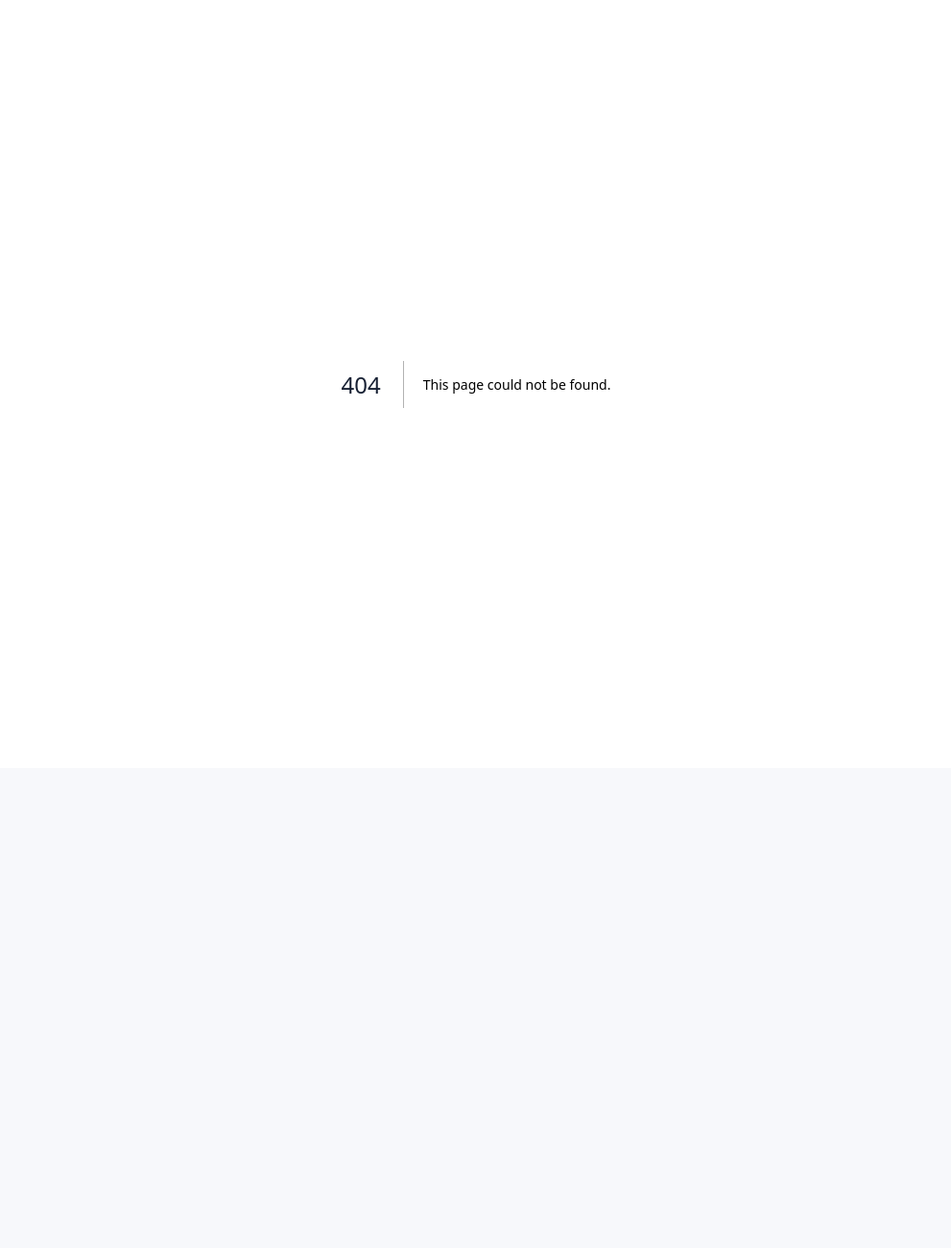
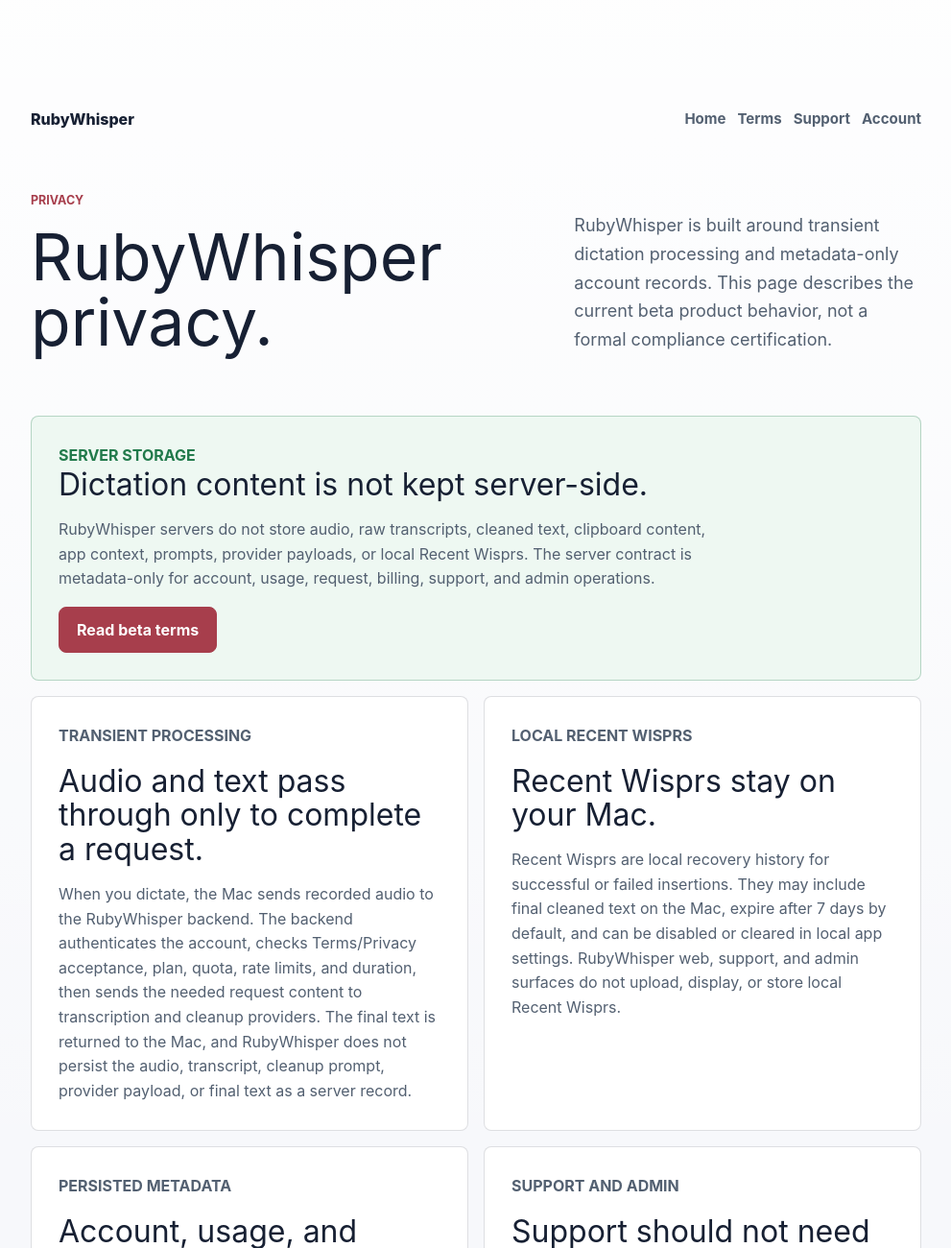
Before and after one commit to brandonnshore/rubywispr-, a Next.js app in the folder apps/web/: page /privacy in a window 1280 px wide. Before the commit this address had no page. Shown: the top 1300 px of the page at 96% size, without its empty margins (144-1135 px from the left). Before the commit the page ends 800 px from the top, so only its background shows below. Built offline with nearby package versions, Linux system fonts and the light colour scheme.

Commit message:
Add public privacy page

```diff
--- a/apps/web/package.json
+++ b/apps/web/package.json
@@ -9,7 +9,7 @@
     "lint": "eslint",
     "typecheck": "tsc --project tsconfig.typecheck.json --noEmit",
     "test": "node --test",
-    "test:auth-privacy": "node --test test/auth-privacy-security-guardrails.test.mjs test/privacy-logging-guardrails.test.mjs test/usage-quota-privacy-guardrails.test.mjs test/provider-client-contract.test.mjs test/groq-provider-client.test.mjs test/backend-integration-harness.test.mjs test/desktop-transcribe-request.test.mjs test/desktop-transcribe-route.test.mjs test/supabase-transcription-requests.test.mjs test/supabase-transcription-rate-limits.test.mjs test/conservative-cleanup.test.mjs test/transcription-rate-limit.test.mjs test/desktop-account-route.test.mjs test/desktop-account-snapshot.test.mjs test/clerk-auth-route-shell.test.mjs test/clerk-env-guardrails.test.mjs test/clerk-server-auth-guardrails.test.mjs test/clerk-supabase-profile-sync.test.mjs test/clerk-terms-acceptance.test.mjs test/admin-role-lookup.test.mjs test/admin-bootstrap.test.mjs test/admin-page-auth.test.mjs test/admin-api-guard.test.mjs",
+    "test:auth-privacy": "node --test test/auth-privacy-security-guardrails.test.mjs test/privacy-logging-guardrails.test.mjs test/usage-quota-privacy-guardrails.test.mjs test/privacy-page-ui.test.mjs test/provider-client-contract.test.mjs test/groq-provider-client.test.mjs test/backend-integration-harness.test.mjs test/desktop-transcribe-request.test.mjs test/desktop-transcribe-route.test.mjs test/supabase-transcription-requests.test.mjs test/supabase-transcription-rate-limits.test.mjs test/conservative-cleanup.test.mjs test/transcription-rate-limit.test.mjs test/desktop-account-route.test.mjs test/desktop-account-snapshot.test.mjs test/clerk-auth-route-shell.test.mjs test/clerk-env-guardrails.test.mjs test/clerk-server-auth-guardrails.test.mjs test/clerk-supabase-profile-sync.test.mjs test/clerk-terms-acceptance.test.mjs test/admin-role-lookup.test.mjs test/admin-bootstrap.test.mjs test/admin-page-auth.test.mjs test/admin-api-guard.test.mjs",
     "test:schema-privacy": "node --test test/supabase-migration-privacy.test.mjs"
   },
   "dependencies": {
--- /dev/null
+++ b/apps/web/src/app/(public)/privacy/page.tsx
@@ -0,0 +1,193 @@
+import Link from "next/link";
+
+const supportEmail = "brandon@rubyadvisory.com";
+
+const storedMetadata = [
+  "Account profile metadata such as Clerk user ID, email, Terms/Privacy acceptance timestamp, and account status.",
+  "Aggregate usage counters such as trial words used, lifetime words used, monthly words used, monthly period start, and update timestamps.",
+  "Stripe billing metadata and cache state such as customer, subscription, plan, status, renewal, and webhook idempotency fields needed for account and billing decisions.",
+  "Request and error metadata such as request IDs, provider names, duration, word count, latency, app version, OS version, status, and safe error codes.",
+];
+
+const neverStoredContent = [
+  "Audio payloads, audio files, or recording contents.",
+  "Raw transcripts, cleaned text, cleanup prompts, provider request bodies, or provider response bodies.",
+  "Clipboard content, surrounding app context, screenshots, personal dictionary terms, or local Recent Wisprs.",
+  "Private env values, auth tokens, magic links, card numbers, or secrets.",
+];
+
+const privacyRoutes = [
+  {
+    href: "/terms",
+    label: "Terms",
+    note: "Read the beta usage and acceptance terms.",
+  },
+  {
+    href: "/support",
+    label: "Support",
+    note: "Get beta help without sending private dictation content.",
+  },
+  {
+    href: "/account",
+    label: "Account",
+    note: "Review account, billing, usage, and acceptance metadata.",
+  },
+  {
+    href: "/pricing",
+    label: "Pricing",
+    note: "Compare the trial and paid beta plan.",
+  },
+  {
+    href: "/download",
+    label: "Download",
+    note: "Check Mac beta artifact availability.",
+  },
+];
+
+export default function PrivacyPage() {
+  return (
+    <main className="surface-shell public-shell terms-shell privacy-shell">
+      <section
+        className="surface-panel public-panel terms-panel privacy-panel"
+        aria-labelledby="privacy-heading"
+      >
+        <header className="route-header">
+          <Link className="route-brand" href="/" aria-label="RubyWhisper home">
+            RubyWhisper
+          </Link>
+          <nav className="route-nav" aria-label="Primary routes">
+            <Link href="/">Home</Link>
+            <Link href="/terms">Terms</Link>
+            <Link href="/support">Support</Link>
+            <Link href="/account">Account</Link>
+          </nav>
+        </header>
+
+        <div className="terms-hero">
+          <div>
+            <p className="surface-kicker">Privacy</p>
+            <h1 id="privacy-heading">RubyWhisper privacy.</h1>
+          </div>
+          <p className="surface-copy terms-hero-copy">
+            RubyWhisper is built around transient dictation processing and
+            metadata-only account records. This page describes the current beta
+            product behavior, not a formal compliance certification.
+          </p>
+        </div>
+
+        <section className="terms-callout" aria-labelledby="storage-heading">
+          <div>
+            <p className="account-status-label">Server storage</p>
+            <h2 id="storage-heading">Dictation content is not kept server-side.</h2>
+          </div>
+          <p>
+            RubyWhisper servers do not store audio, raw transcripts, cleaned
+            text, clipboard content, app context, prompts, provider payloads, or
+            local Recent Wisprs. The server contract is metadata-only for
+            account, usage, request, billing, support, and admin operations.
+          </p>
+          <Link className="rw-button" href="/terms">
+            Read beta terms
+          </Link>
+        </section>
+
+        <div className="terms-section-grid">
+          <section className="terms-section" aria-labelledby="processing-heading">
+            <p className="surface-kicker">Transient processing</p>
+            <h2 id="processing-heading">
+              Audio and text pass through only to complete a request.
+            </h2>
+            <p>
+              When you dictate, the Mac sends recorded audio to the RubyWhisper
+              backend. The backend authenticates the account, checks
+              Terms/Privacy acceptance, plan, quota, rate limits, and duration,
+              then sends the needed request content to transcription and cleanup
+              providers. The final text is returned to the Mac, and RubyWhisper
+              does not persist the audio, transcript, cleanup prompt, provider
+              payload, or final text as a server record.
+            </p>
+          </section>
+
+          <section className="terms-section" aria-labelledby="local-heading">
+            <p className="surface-kicker">Local Recent Wisprs</p>
+            <h2 id="local-heading">Recent Wisprs stay on your Mac.</h2>
+            <p>
+              Recent Wisprs are local recovery history for successful or failed
+              insertions. They may include final cleaned text on the Mac, expire
+              after 7 days by default, and can be disabled or cleared in local
+              app settings. RubyWhisper web, support, and admin surfaces do not
+              upload, display, or store local Recent Wisprs.
+            </p>
+          </section>
+
+          <section className="terms-section" aria-labelledby="metadata-heading">
+            <p className="surface-kicker">Persisted metadata</p>
+            <h2 id="metadata-heading">
+              Account, usage, and billing records are metadata.
+            </h2>
+            <p>
+              RubyWhisper stores only the metadata needed to run the beta:
+              account identity, Terms/Privacy acceptance, plan state, aggregate
+              usage counters, billing cache state, request IDs, timestamps,
+              provider names, duration, word counts, latency, status, and safe
+              error codes. Word counts are aggregate usage metadata and must not
+              reveal the underlying dictation content.
+            </p>
+            <Link className="route-text-link" href="/account">
+              Open account
+            </Link>
+          </section>
+
+          <section className="terms-section" aria-labelledby="support-heading">
+            <p className="surface-kicker">Support and admin</p>
+            <h2 id="support-heading">Support should not need private dictation.</h2>
+            <p>
+              Beta support can help with account, billing, download, plan,
+              request ID, and safe error-code questions. Support and admin
+              operations should never see transcript, audio, clipboard, prompt,
+              app context, dictionary, provider request, provider response, or
+              Recent Wisprs content. Do not include private dictation content in
+              support email.
+            </p>
+            <a className="route-text-link" href={`mailto:${supportEmail}`}>
+              Email support
+            </a>
+          </section>
+        </div>
+
+        <section className="terms-list-section" aria-labelledby="kept-heading">
+          <div>
+            <p className="surface-kicker">What may be stored</p>
+            <h2 id="kept-heading">Metadata that keeps the beta running.</h2>
+          </div>
+          <ul>
+            {storedMetadata.map((item) => (
+              <li key={item}>{item}</li>
+            ))}
+          </ul>
+        </section>
+
+        <section className="terms-list-section" aria-labelledby="never-heading">
+          <div>
+            <p className="surface-kicker">What is not stored</p>
+            <h2 id="never-heading">Private dictation content is excluded.</h2>
+          </div>
+          <ul>
+            {neverStoredContent.map((item) => (
+              <li key={item}>{item}</li>
+            ))}
+          </ul>
+        </section>
+
+        <nav className="route-list terms-route-list" aria-label="Privacy links">
+          {privacyRoutes.map((route) => (
+            <a className="route-link" href={route.href} key={route.href}>
+              <span>{route.label}</span>
+              <small>{route.note}</small>
+            </a>
+          ))}
+        </nav>
+      </section>
+    </main>
+  );
+}
```
Also changed, not shown: 1 other file (tests, documents, lock files or other folders).
